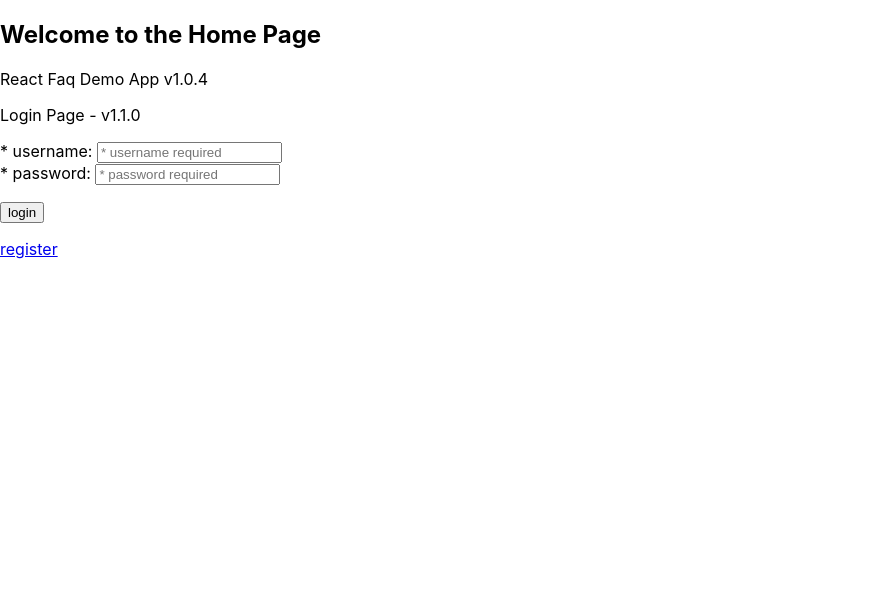
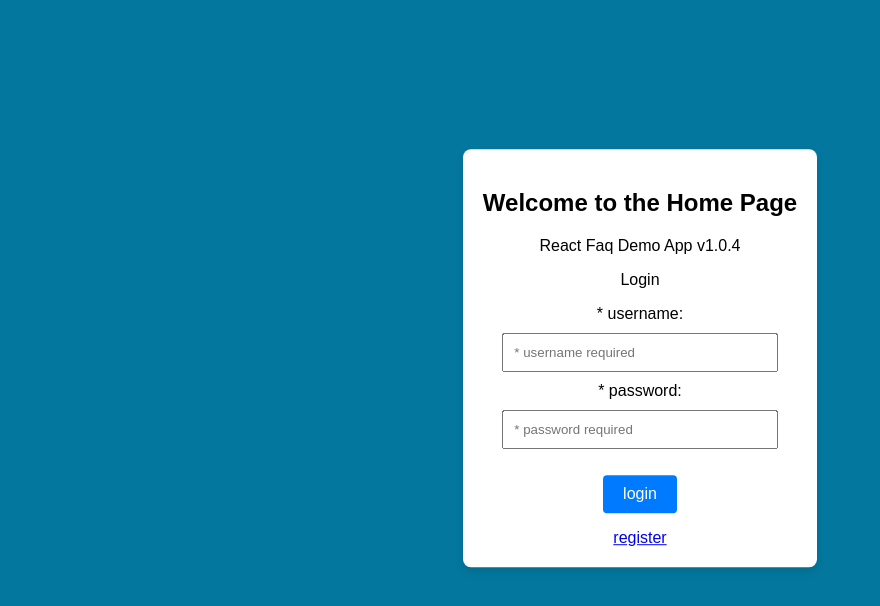
Before and after one commit to amacken3/rctfaqv3, a React (Create React App) app in the folder rtfaqv3/: page /#/ in a window 1280 px wide. Shown: the top 606 px of the page, without its empty margins (0-880 px from the left). Built offline with nearby package versions, Linux system fonts and the light colour scheme.

Commit message:
added css files to make the website look more professional and well rounded

```diff
--- a/rtfaqv3/src/App.css
+++ b/rtfaqv3/src/App.css
@@ -1,38 +1,45 @@
-.App {
-  text-align: center;
+/* Apply this to your main container or the body */
+body, html {
+  height: 100%;
+  margin: 0;
+  display: flex;
+  justify-content: center; /* Horizontally center */
+  align-items: center;     /* Vertically center */
+  background-color: #04779e; /* Light blue background */
+  font-family: Arial, sans-serif; /* Optional: change font */
 }
 
-.App-logo {
-  height: 40vmin;
-  pointer-events: none;
+.container {
+  text-align: center;
+  padding: 20px;
+  background-color: white;
+  border-radius: 8px;
+  box-shadow: 0 4px 8px rgba(0, 0, 0, 0.1); /* Optional: add some shadow for styling */
+  transform: translateY(-10%); /* Moves it slightly up from the exact middle */
 }
 
-@media (prefers-reduced-motion: no-preference) {
-  .App-logo {
-    animation: App-logo-spin infinite 20s linear;
-  }
+h1 {
+  margin-bottom: 20px;
+  font-size: 2.5rem;
 }
 
-.App-header {
-  background-color: #282c34;
-  min-height: 100vh;
-  display: flex;
-  flex-direction: column;
-  align-items: center;
-  justify-content: center;
-  font-size: calc(10px + 2vmin);
-  color: white;
+input {
+  margin: 10px 0;
+  padding: 10px;
+  width: 80%;
+  max-width: 300px;
 }
 
-.App-link {
-  color: #61dafb;
+button {
+  padding: 10px 20px;
+  background-color: #007bff;
+  color: white;
+  border: none;
+  border-radius: 4px;
+  cursor: pointer;
+  font-size: 1rem;
 }
 
-@keyframes App-logo-spin {
-  from {
-    transform: rotate(0deg);
-  }
-  to {
-    transform: rotate(360deg);
-  }
+button:hover {
+  background-color: #0056b3;
 }
--- a/rtfaqv3/src/components/Login.js
+++ b/rtfaqv3/src/components/Login.js
@@ -73,7 +73,7 @@ const Login = (props) => {
 
     return (
     <>
-        <p>Login Page - v1.1.0</p>
+        <p>Login</p>
         <div>
             <span>* username: </span><input ref={txtusername} type="text" maxLength={20} placeholder="* username required"/> <br/>
             <span>* password: </span><input ref={txtpassword} type="password" maxLength={10} placeholder="* password required"/> <br/>
```
